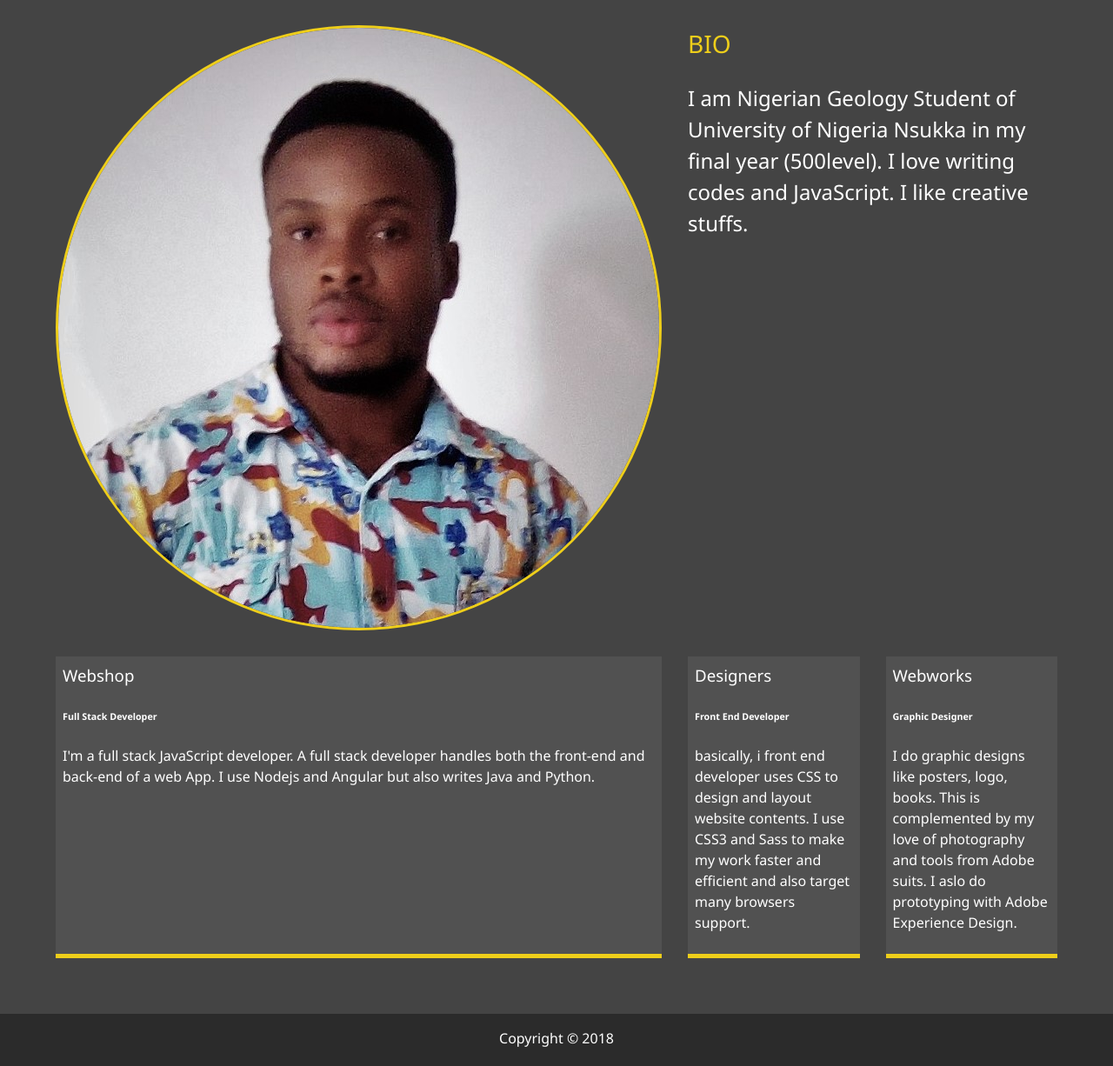
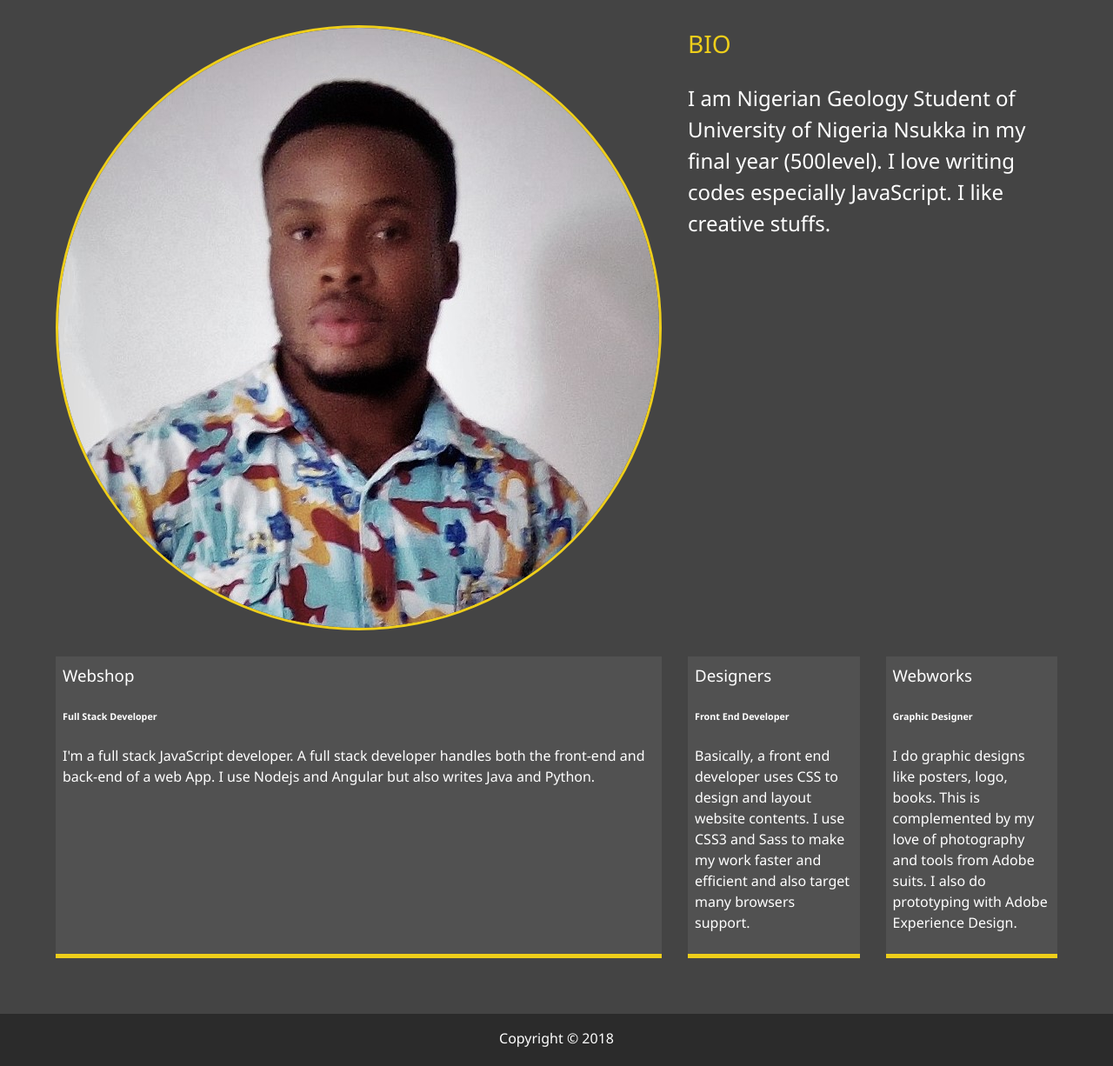
Before and after one commit to iykekings/My-Portfolio, a website: page dist/about.html in a window 1280 px wide. Shown: the part 253-1479 px from the top of the page at 87% size. Drawn offline with Linux system fonts and the light colour scheme.

Commit message:
Upgraded to version 1.1.0

```diff
--- a/dist/about.html
+++ b/dist/about.html
@@ -63,7 +63,7 @@
       <div class="bio">
         <h3 class="text-secondary">BIO</h3>
         <p>I am Nigerian Geology Student of University of Nigeria Nsukka in my final year (500level). I love writing codes
-          and JavaScript. I like creative stuffs.
+          especially JavaScript. I like creative stuffs.
         </p>
       </div>
 
@@ -79,7 +79,7 @@
       <div class="job job-2">
         <h3>Designers</h3>
         <h6>Front End Developer</h6>
-        <p>basically, i front end developer uses CSS to design and layout website contents. I use CSS3 and Sass to make my
+        <p>Basically, a front end developer uses CSS to design and layout website contents. I use CSS3 and Sass to make my
           work faster and efficient and also target many browsers support.
         </p>
       </div>
@@ -88,7 +88,7 @@
         <h3>Webworks</h3>
         <h6>Graphic Designer</h6>
         <p>I do graphic designs like posters, logo, books. This is complemented by my love of photography and tools from
-          Adobe suits. I aslo do prototyping with Adobe Experience Design.</p>
+          Adobe suits. I also do prototyping with Adobe Experience Design.</p>
       </div>
     </div>
   </main>
--- a/package.json
+++ b/package.json
@@ -1,6 +1,6 @@
 {
   "name": "My_Portfolio",
-  "version": "1.0.0",
+  "version": "1.1.0",
   "description": "Responsive portfolio website",
   "main": "index.js",
   "homepage": "https://bradtraversy.github.io/modern_portfolio",
```
